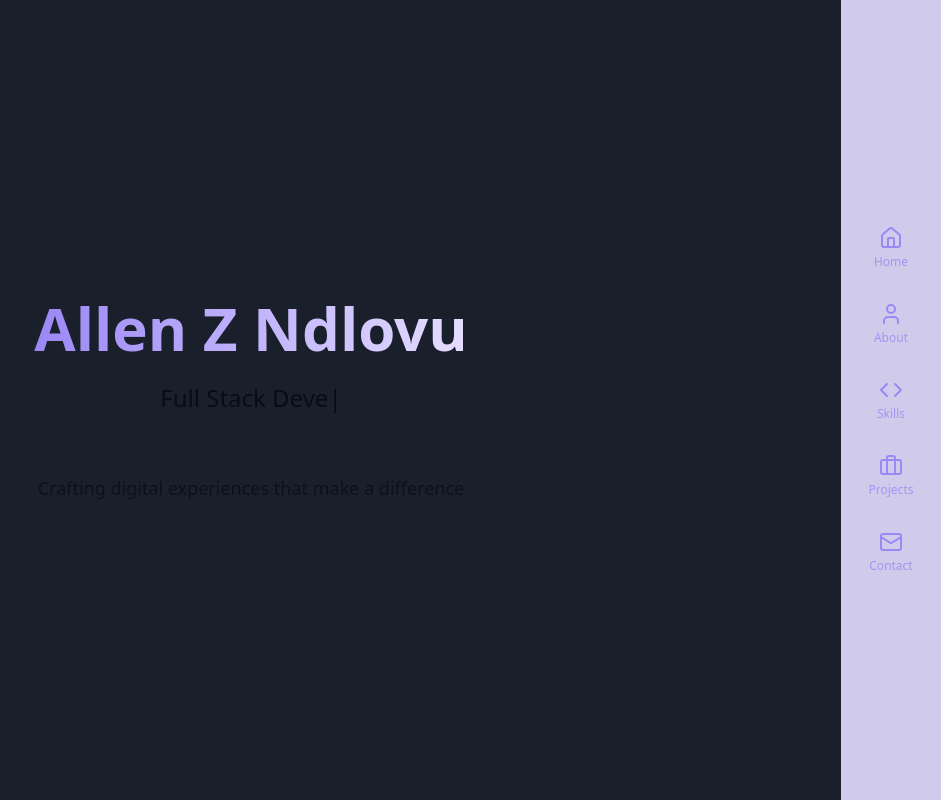
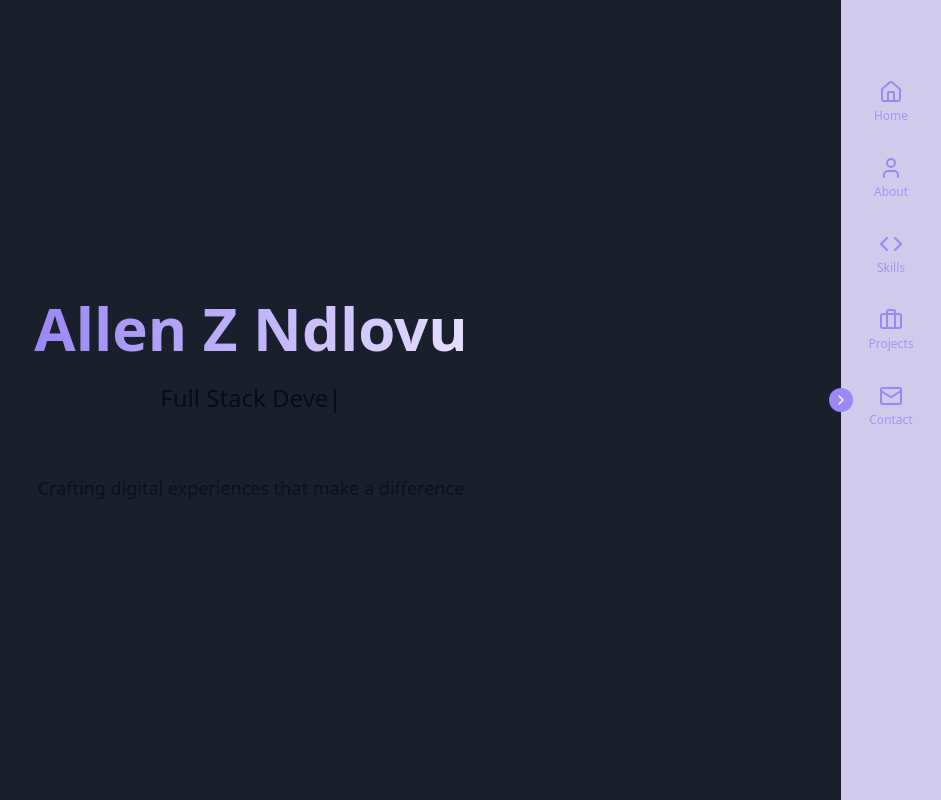
Before and after one commit to allen-zie/allen_portfolio, a React (Vite) app: page / in a window 1280 px wide. Shown: the top 800 px of the page, without its empty margins (339-1280 px from the left). Built offline with nearby package versions, Linux system fonts and the light colour scheme.

Commit message:
Hide Navigation Bar, Show Icons
Implement functionality to hide the navigation bar while keeping the icons visible. This allows for a cleaner interface while maintaining access to navigation options.
[skip gpt_engineer]

```diff
--- a/src/components/Navigation.tsx
+++ b/src/components/Navigation.tsx
@@ -1,6 +1,6 @@
 import { useState } from "react";
 import { cn } from "@/lib/utils";
-import { Home, User, Code, Briefcase, Mail, Menu, X } from "lucide-react";
+import { Home, User, Code, Briefcase, Mail, Menu, X, ChevronRight } from "lucide-react";
 
 const navItems = [
   { id: "home", label: "Home", icon: Home },
@@ -12,6 +12,7 @@ const navItems = [
 
 export const Navigation = () => {
   const [isOpen, setIsOpen] = useState(false);
+  const [isCollapsed, setIsCollapsed] = useState(false);
 
   const scrollToSection = (id: string) => {
     const element = document.getElementById(id);
@@ -31,12 +32,23 @@ export const Navigation = () => {
       </button>
       <nav
         className={cn(
-          "fixed right-0 top-0 h-full bg-secondary/90 backdrop-blur-sm w-[80px] lg:w-[100px] flex flex-col items-center justify-center z-40",
-          "transform transition-transform duration-300",
+          "fixed right-0 top-0 h-full bg-secondary/90 backdrop-blur-sm transition-all duration-300 ease-in-out z-40",
+          isCollapsed ? "w-[60px]" : "w-[80px] lg:w-[100px]",
           !isOpen && "translate-x-full lg:translate-x-0"
         )}
       >
-        <div className="space-y-8">
+        <button
+          onClick={() => setIsCollapsed(!isCollapsed)}
+          className="absolute -left-3 top-1/2 transform -translate-y-1/2 bg-primary p-1 rounded-full hidden lg:block"
+        >
+          <ChevronRight
+            className={cn(
+              "w-4 h-4 text-white transition-transform duration-300",
+              isCollapsed ? "rotate-180" : ""
+            )}
+          />
+        </button>
+        <div className="space-y-8 mt-20">
           {navItems.map((item) => (
             <button
               key={item.id}
@@ -44,9 +56,11 @@ export const Navigation = () => {
               className="w-full flex flex-col items-center justify-center space-y-1 group"
             >
               <item.icon className="w-6 h-6 text-primary group-hover:text-primary/80 transition-colors" />
-              <span className="text-xs text-primary/80 group-hover:text-primary transition-colors">
-                {item.label}
-              </span>
+              {!isCollapsed && (
+                <span className="text-xs text-primary/80 group-hover:text-primary transition-colors animate-fadeIn">
+                  {item.label}
+                </span>
+              )}
             </button>
           ))}
         </div>
```
